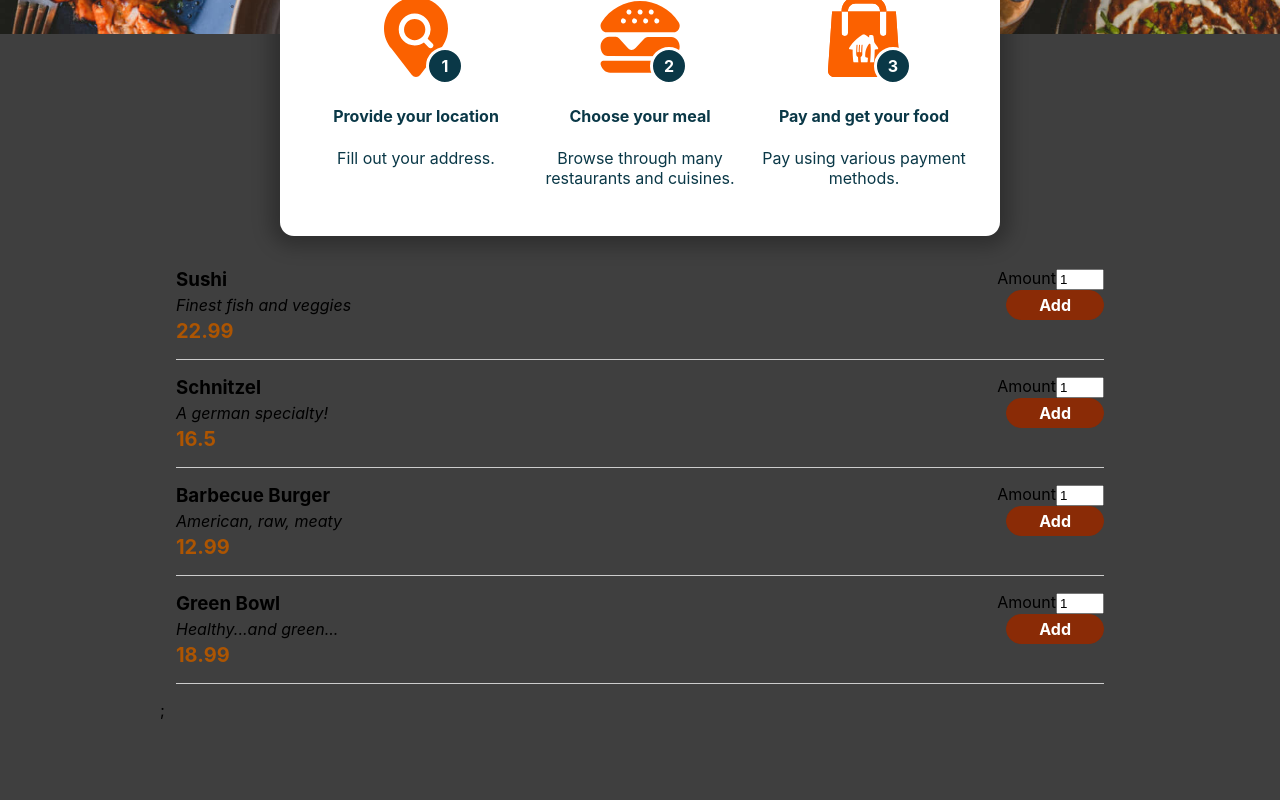
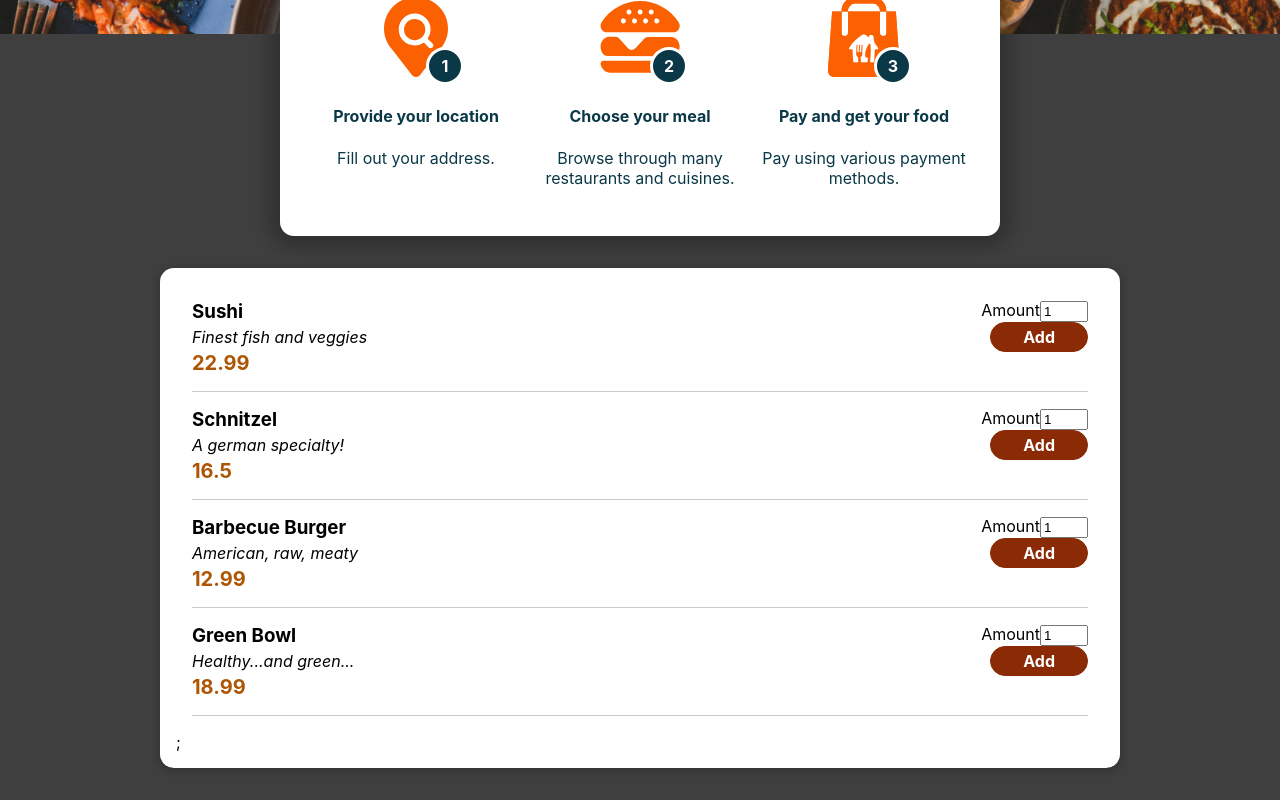
Before and after one commit to TheMankel/FeedMeUp, a React (Create React App) app: page / in a window 1280 px wide. Shown: the part 366-1166 px from the top of the page. Before the commit the page ends 1118 px from the top, so only its background shows below. Built offline with nearby package versions, Linux system fonts and the light colour scheme.

Commit message:
Added Card

```diff
--- a/src/components/Meals/AvailableMeals.js
+++ b/src/components/Meals/AvailableMeals.js
@@ -2,6 +2,7 @@
 
 import MealItem from './MealItem/MealItem';
 import classes from './AvailableMeals.module.css';
+import Card from '../UI/Card/Card';
 
 const DUMMY_MEALS = [
   {
@@ -43,7 +44,9 @@
 
   return (
     <section className={classes.meals}>
-      <ul>{mealsList}</ul>;
+      <Card>
+        <ul>{mealsList}</ul>;
+      </Card>
     </section>
   );
 };
--- /dev/null
+++ b/src/components/UI/Card/Card.js
@@ -0,0 +1,13 @@
+import React from 'react';
+
+import classes from './Card.module.css';
+
+const Card = (props) => {
+  return (
+    <>
+      <div className={classes.card}>{props.children}</div>
+    </>
+  );
+};
+
+export default Card;
```
